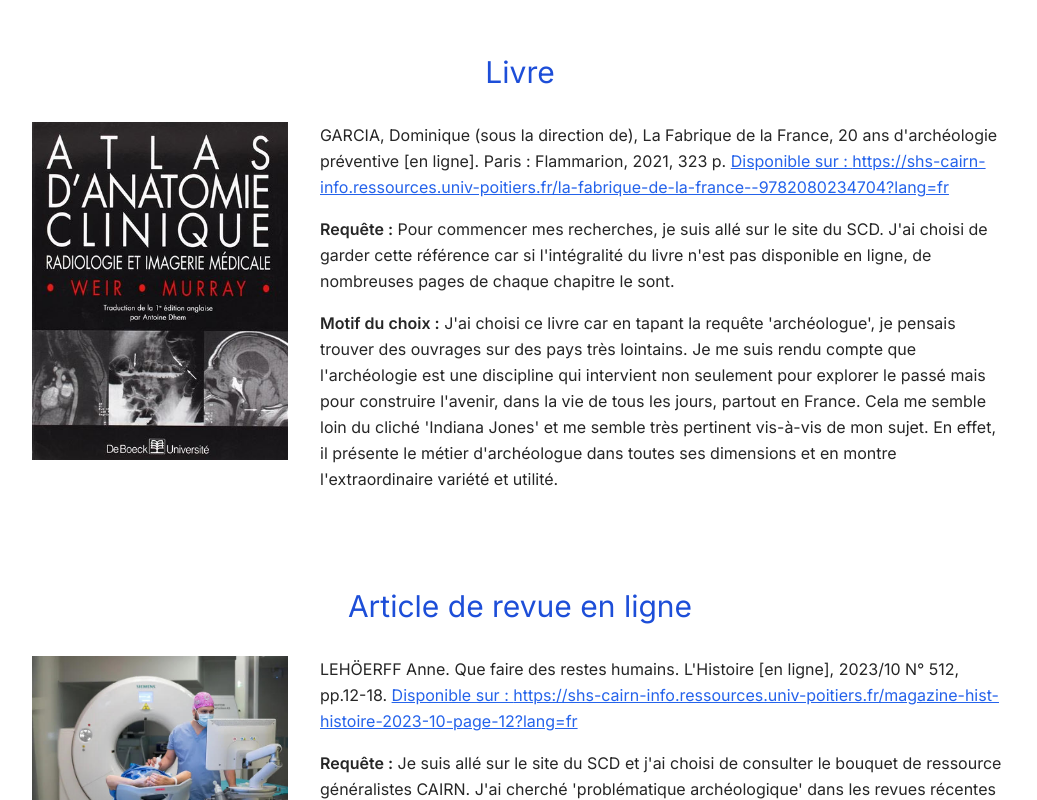
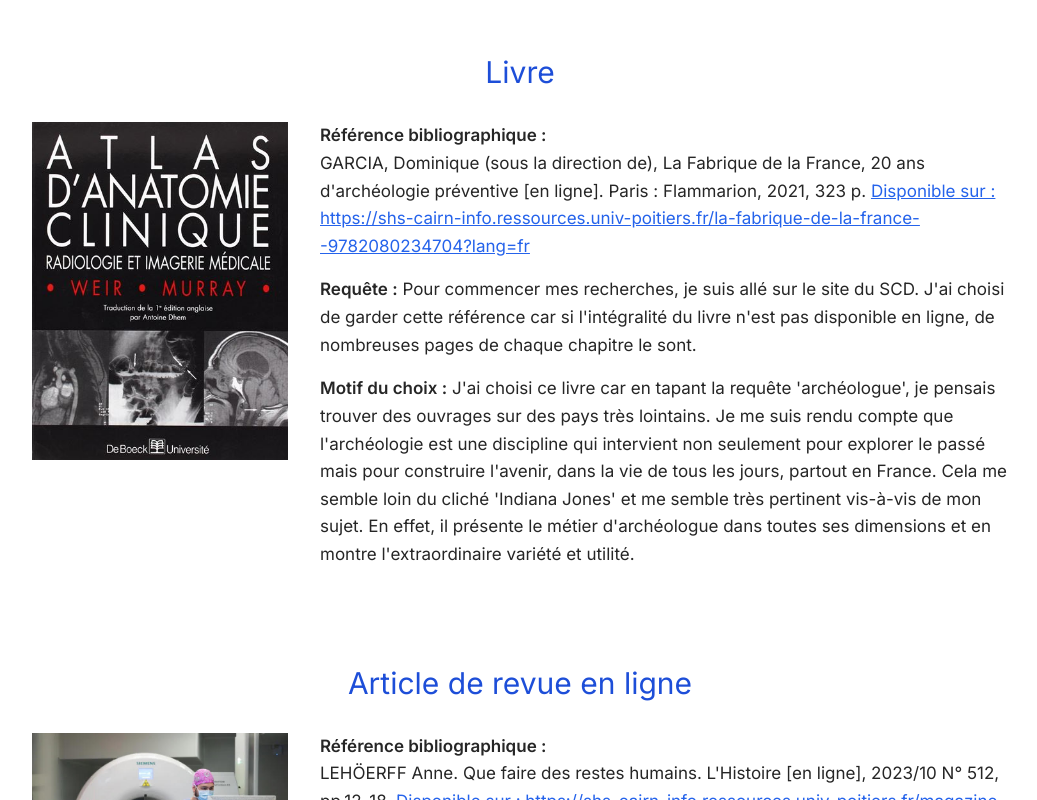
Before and after one commit to elwalidiaboubacar-web/bolt, a React (Vite) app: page / in a window 1280 px wide. Shown: the part 2300-3100 px from the top of the page, without its empty margins (120-1157 px from the left). Built offline with nearby package versions, Linux system fonts and the light colour scheme.

Commit message:
Enhance ReferenceCard with optional linkText
Added optional linkText property to ReferenceData interface and updated ReferenceCard component to use it.

```diff
--- a/src/components/ReferenceCard.tsx
+++ b/src/components/ReferenceCard.tsx
@@ -1,6 +1,7 @@
 export interface ReferenceData {
   citation: string;
   url: string;
+  linkText?: string; // Ajout du texte personnalisé pour le lien
   request: string;
   reason: string;
 }
@@ -15,6 +16,7 @@ interface ReferenceCardProps {
 export default function ReferenceCard({ reference, imageSrc, imageLabel, imageAspect = "aspect-[3/4]" }: ReferenceCardProps) {
   return (
     <article className="flex flex-col gap-8 md:flex-row md:items-start">
+      {/* L'image sur le côté (largeur fixe sur grand écran) */}
       <div className={`w-full shrink-0 md:w-64 ${imageAspect}`}>
         <img
           src={imageSrc}
@@ -23,8 +25,11 @@ export default function ReferenceCard({ reference, imageSrc, imageLabel, imageAs
         />
       </div>
 
-      <div className="flex-1 space-y-4 text-base font-light leading-relaxed text-neutral-800">
+      {/* Le texte à droite */}
+      <div className="flex-1 space-y-4 text-[17px] font-light leading-relaxed text-neutral-800">
         <p>
+          <strong className="font-semibold">Référence bibliographique :</strong>
+          <br />
           {reference.citation}{' '}
           <a
             href={reference.url}
@@ -32,7 +37,7 @@ export default function ReferenceCard({ reference, imageSrc, imageLabel, imageAs
             rel="noopener noreferrer"
             className="text-blue-600 underline hover:text-blue-800"
           >
-            Disponible sur : {reference.url}
+            Disponible sur : {reference.linkText || reference.url}
           </a>
         </p>
         <p>
```
